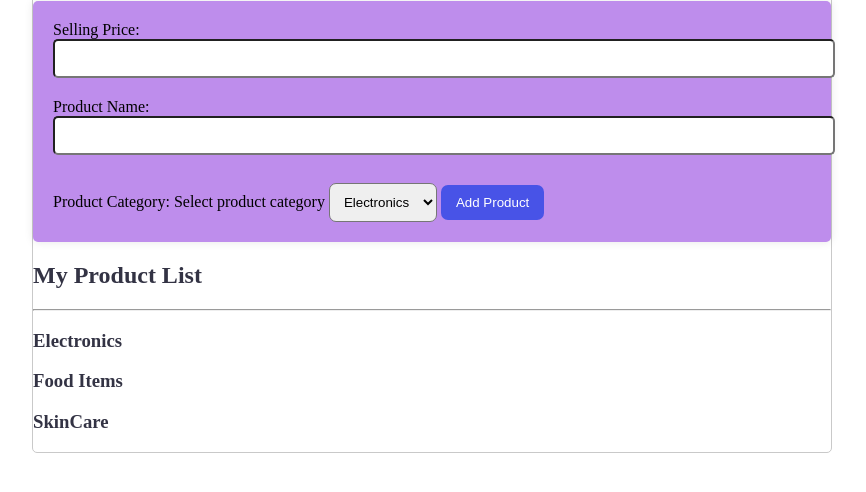
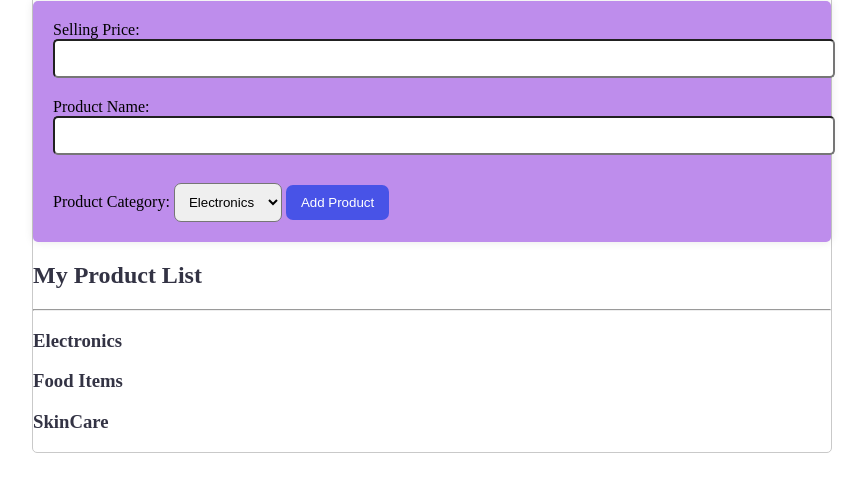
Before and after one commit to devmalya99/Seller-Admin-Page-dev, a plain HTML site: page index.html in a window 1280 px wide. Shown: the part 88-580 px from the top of the page, without its empty margins (208-1074 px from the left). Drawn offline with nearby package versions, Linux system fonts and the light colour scheme; no server answers.

Commit message:
Update index.html

```diff
--- a/index.html
+++ b/index.html
@@ -3,9 +3,8 @@
 <head>
     <meta charset="UTF-8">
     <meta name="viewport" content="width=device-width, initial-scale=1.0">
-        <link rel="stylesheet" href="./style.css">
-      <title>Seller Admin Page</title>
-
+    <title>Seller Admin Page</title>
+    <link rel="stylesheet" href="./style.css">
 </head>
 <body>
 
@@ -16,8 +15,8 @@
         Selling Price:<input type="number" class="price" id="price">
         Product Name:<input type="text" class="name" id="name">
         Product Category:
-        <label for="category">Select product category</label>
-        <select name="colors" id="category">
+        <label for="category"></label>
+        <select name="Items" id="category">
           <option value="Electronics">Electronics</option>
           <option value="Food">Food</option>
           <option value="Skin Care">Skin Care</option>
```
